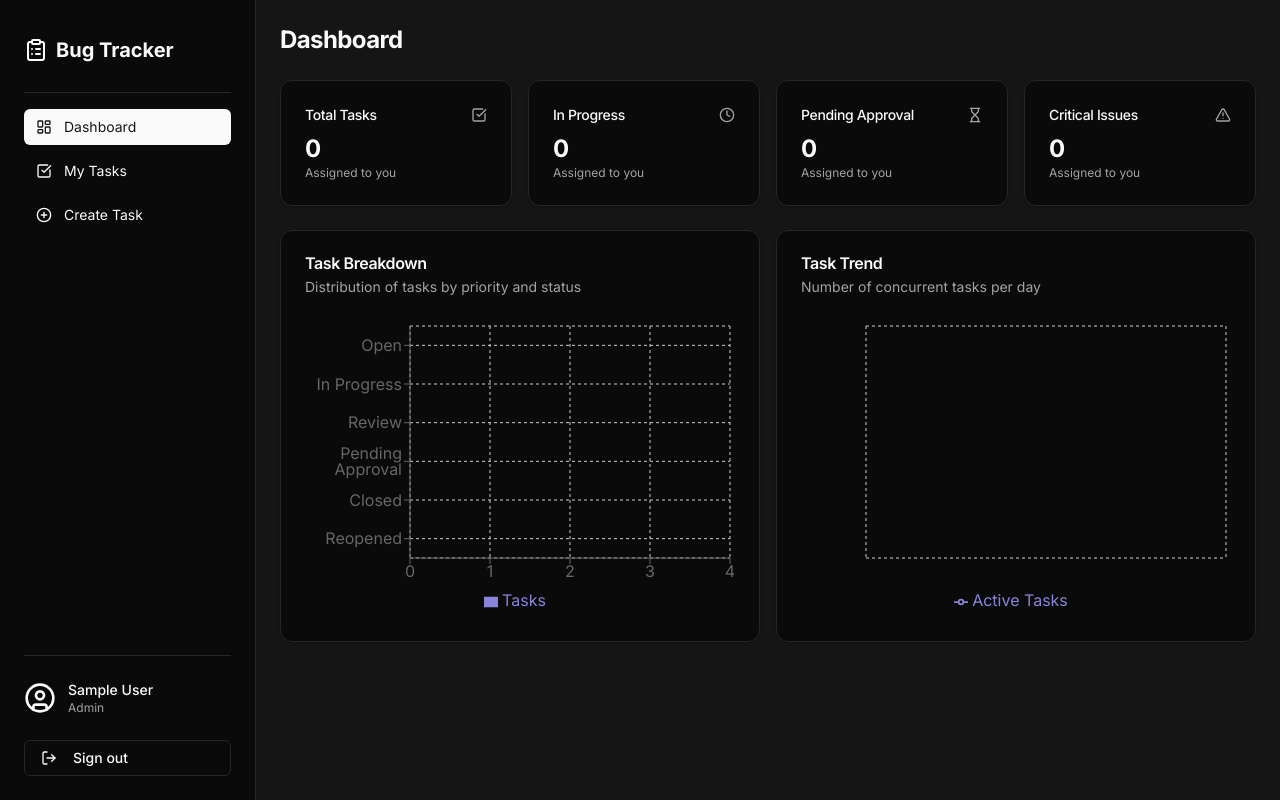
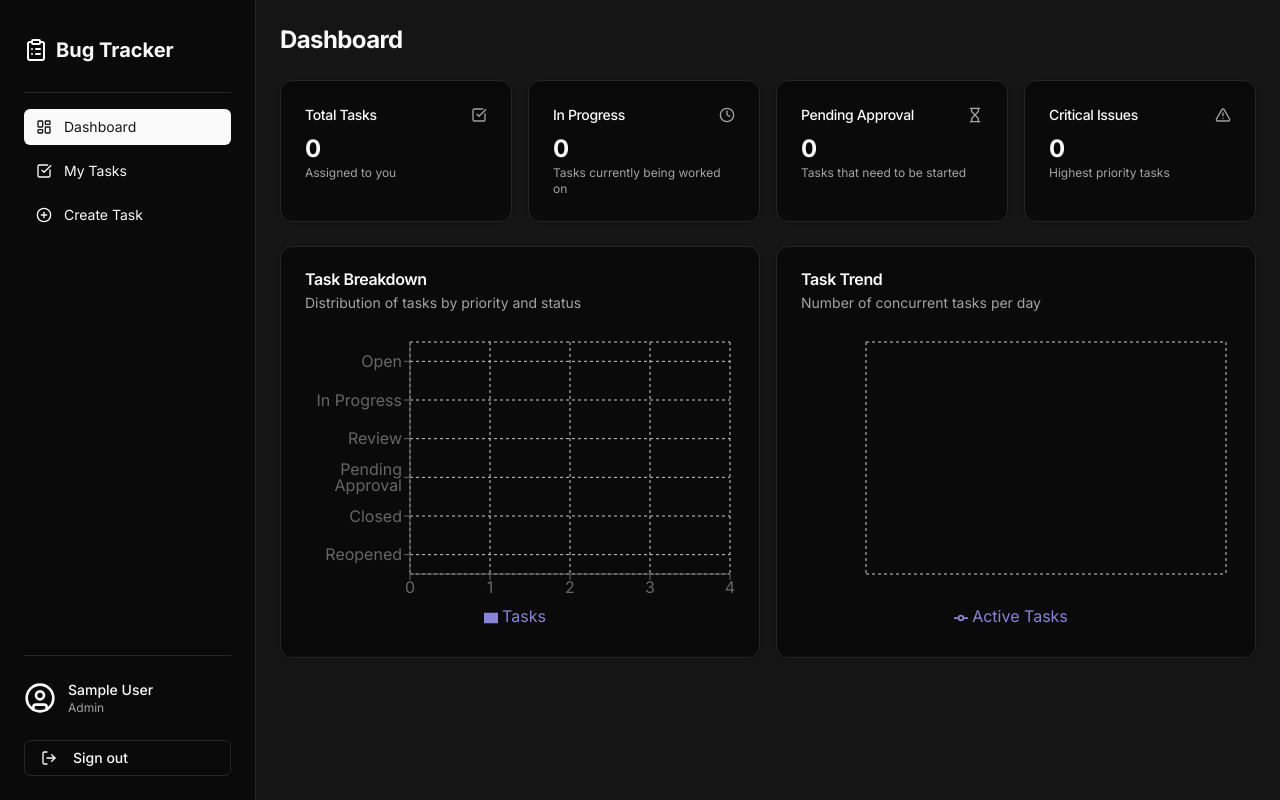
Before and after one commit to mimansha-swarup/jira-clone, a Next.js app: page /dashboard in a window 1280 px wide. Built offline with nearby package versions, Linux system fonts and the light colour scheme; sample sign-in values are in the browser's storage.

Commit message:
Refactor DashboardCard component to use description prop for task assignment messaging

```diff
--- a/app/dashboard/page.tsx
+++ b/app/dashboard/page.tsx
@@ -44,7 +44,7 @@ export default function Dashboard() {
           <DashboardCard
             key={card.key}
             title={card.title}
-            isManager={isManager}
+            description={card.description(isManager)}
             value={cardValue[card.key]}
             Icon={card.Icon}
           />
--- a/components/dashboard/card.tsx
+++ b/components/dashboard/card.tsx
@@ -4,7 +4,7 @@ import { IDashboardCardProps } from "@/types/component/dashboard";
 
 const DashboardCard: FC<IDashboardCardProps> = ({
   title,
-  isManager,
+  description,
   value,
   Icon,
 }) => {
@@ -16,9 +16,7 @@ const DashboardCard: FC<IDashboardCardProps> = ({
       </CardHeader>
       <CardContent>
         <div className="text-2xl font-bold">{value}</div>
-        <p className="text-xs text-muted-foreground">
-          {isManager ? "All tasks" : "Assigned to you"}
-        </p>
+        <p className="text-xs text-muted-foreground">{description}</p>
       </CardContent>
     </Card>
   );
--- a/constant/dashboard.ts
+++ b/constant/dashboard.ts
@@ -5,7 +5,7 @@ export const dashboardCards = [
     key: "task",
     title: "Total Tasks",
     description: (isManager: boolean): string =>
-      isManager ? "All tasks" : "Assigned or created by you",
+      isManager ? "All tasks" : "Assigned to you",
     Icon: CheckSquare,
   },
   {
--- a/types/component/dashboard.tsx
+++ b/types/component/dashboard.tsx
@@ -4,7 +4,7 @@ import { ITask } from "../root";
 
 export interface IDashboardCardProps {
   title: string;
-  isManager: boolean;
+  description: string;
   value: number;
   Icon: ForwardRefExoticComponent<
     Omit<LucideProps, "ref"> & RefAttributes<SVGSVGElement>
```
